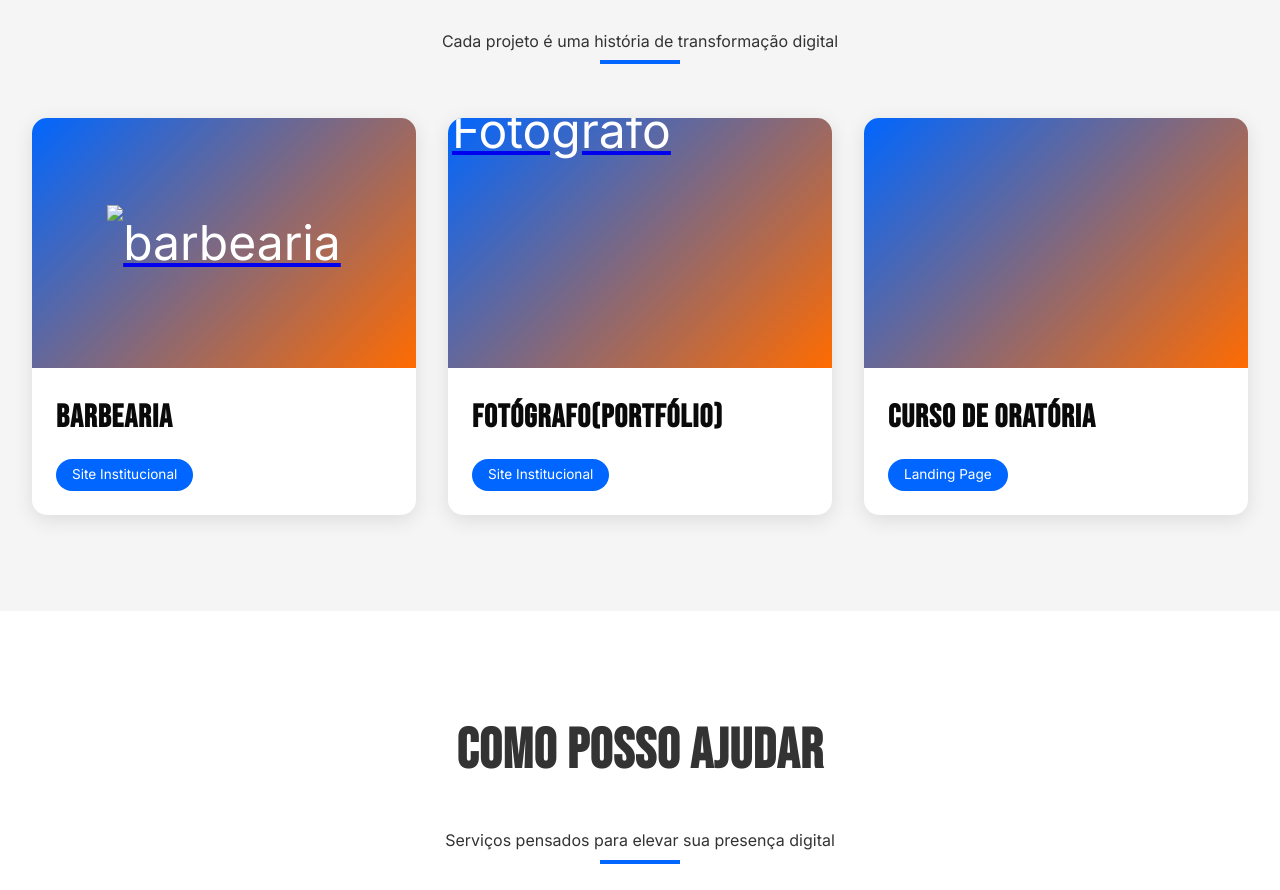
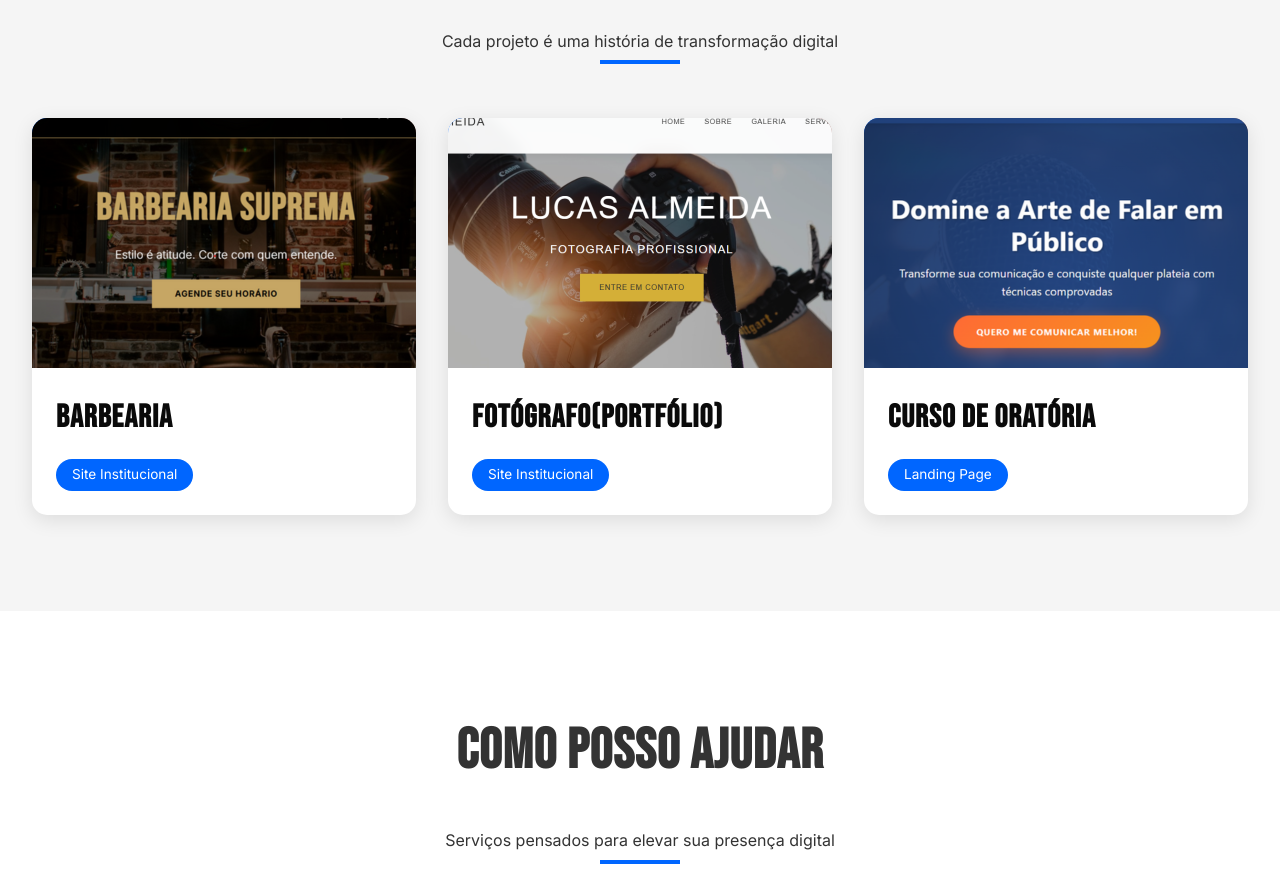
Before and after one commit to Murilo978/murilo9978.github.io, a plain HTML site: page index.html in a window 1280 px wide. Shown: the part 989-1879 px from the top of the page. Drawn offline with Linux system fonts and the light colour scheme.

Commit message:
Update image source paths in portfolio section

```diff
--- a/index.html
+++ b/index.html
@@ -800,7 +800,7 @@
             <div class="portfolio-card" data-project="0">
                 <a href="barbearia_suprema.html">
                     <div class="portfolio-image">
-                        <img src="imagens/barbearia_img.png" alt="barbearia">
+                        <img src="barbearia_img.png" alt="barbearia">
                     </div>
                 </a>
                 <div class="portfolio-info">
@@ -811,7 +811,7 @@
 
             <div class="portfolio-card" data-project="1">
                 <a href="lucas-almeida-portfolio.html">
-                <div class="portfolio-image"><img width="408px"height="300px" src="imagens/fotografo_img.png" alt="Fotografo"></div>
+                <div class="portfolio-image"><img width="408px"height="300px" src="fotografo_img.png" alt="Fotografo"></div>
                 </a>
                 <div class="portfolio-info">
                     <h3>Fotógrafo(Portfólio)</h3>
@@ -820,7 +820,7 @@
             </div>
             <div class="portfolio-card" data-project="2">
                 <a href="landing_oratoria_impacto.html">
-                <div class="portfolio-image"><img src="imagens/curso_ora.png" alt=""></div>
+                <div class="portfolio-image"><img src="curso_ora.png" alt=""></div>
                 <div class="portfolio-info">
                 </a>
                     <h3>Curso de oratória</h3>
```
